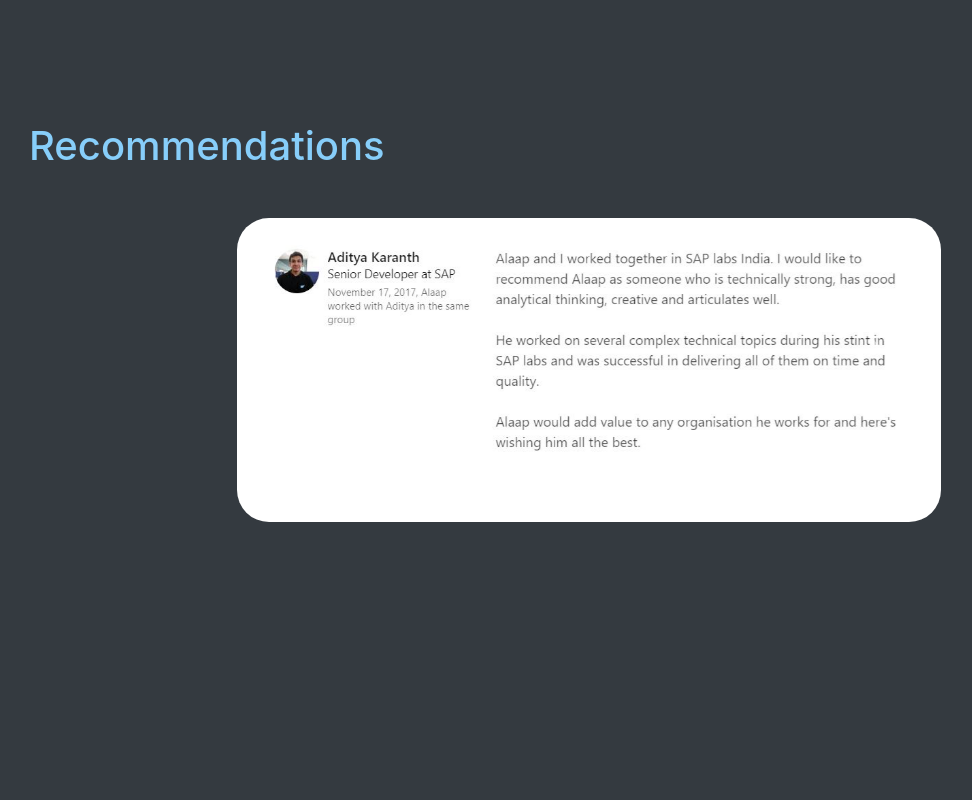
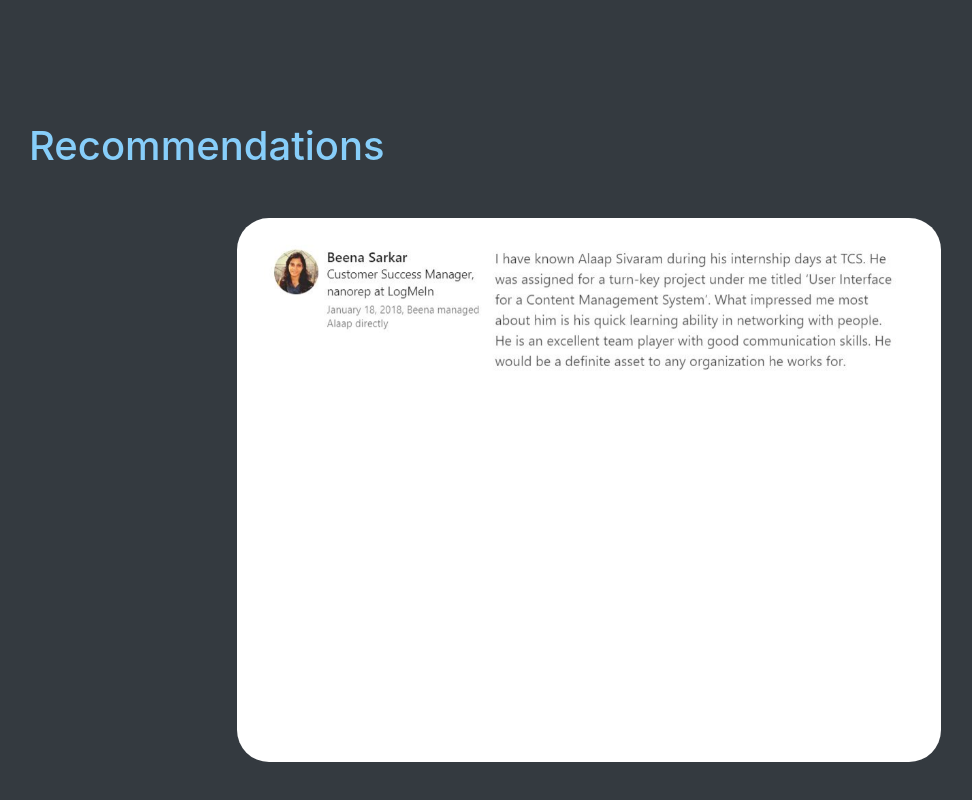
Before and after one commit to alaapsivaram/alaapsivaram.github.io, a plain HTML site: page professional.html in a window 1280 px wide. Shown: the part 2450-3250 px from the top of the page, without its empty margins (51-1023 px from the left). Before the commit the page ends 3020 px from the top, so only its background shows below. Drawn offline with nearby package versions, Linux system fonts and the light colour scheme.

Commit message:
fixed card dimensions

```diff
--- a/professional.html
+++ b/professional.html
@@ -598,7 +598,7 @@
     <div style="padding-bottom: 3rem;">
       <div id="reco" style="position:relative;clear:both;margin-top:6rem"><h1 style="color: lightskyblue;margin-left: 5rem;margin-bottom: 3rem;">Recommendations</h1></div>
 
-      <div style="background-color:  white;height: 19rem;padding: 1rem;border-radius: 2rem;width: 55%;margin-left: 22.5%;">
+      <div style="background-color:  white;height: 34rem;padding: 1rem;border-radius: 2rem;width: 55%;margin-left: 22.5%;">
         <div id="carouselExampleIndicators"  style="max-width: 51rem" class="carousel slide" data-ride="carousel">
     <!--       <ol class="carousel-indicators">
             <li data-target="#carouselExampleIndicators" data-slide-to="0" class="active"></li>
@@ -606,10 +606,10 @@
           </ol> -->
           <div class="carousel-inner">
 
-            <div class="carousel-item">
+            <div class="carousel-item active">
               <img class="d-block w-100" src="img/reco3.JPG" alt="First slide">
             </div>
-            <div class="carousel-item active">
+            <div class="carousel-item">
               <img class="d-block w-100" src="img/reco1.JPG" alt="Second slide">
             </div>
             <div class="carousel-item">
```
